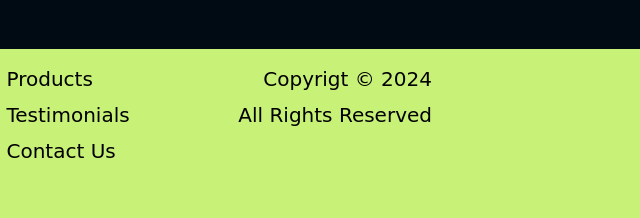
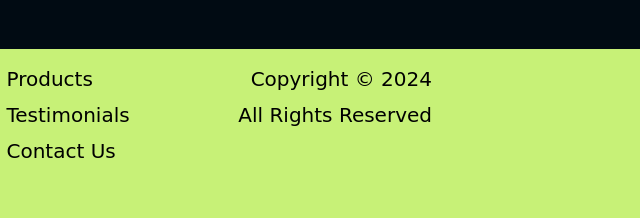
Before and after one commit to Shincnohara/ECycle-Landing-Page, a plain HTML site: page index.html in a window 1280 px wide. Shown: the part 5439-5657 px from the top of the page, 640-1280 px from the left. Drawn offline with nearby package versions, Linux system fonts and the light colour scheme; a web font is replaced by a local one.

Commit message:
Update index.html

```diff
--- a/index.html
+++ b/index.html
@@ -407,7 +407,7 @@
           <a href="#contact" class="hover:opacity-90">Contact Us</a>
         </nav>
         <div class="flex flex-col sm:gap-2">
-          <p class="text-right">Copyrigt &copy; <span id="year"></span></p>
+          <p class="text-right">Copyright &copy; <span id="year"></span></p>
           <p class="text-right">All Rights Reserved</p>
         </div>
       </section>
```
